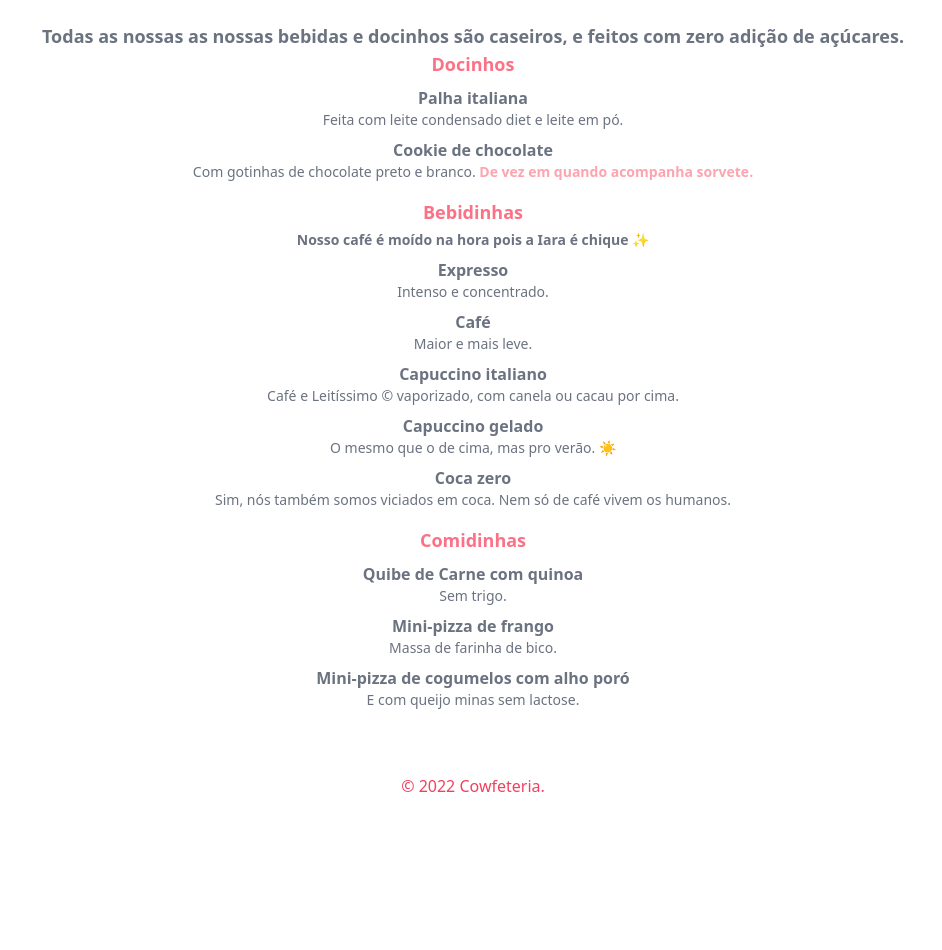
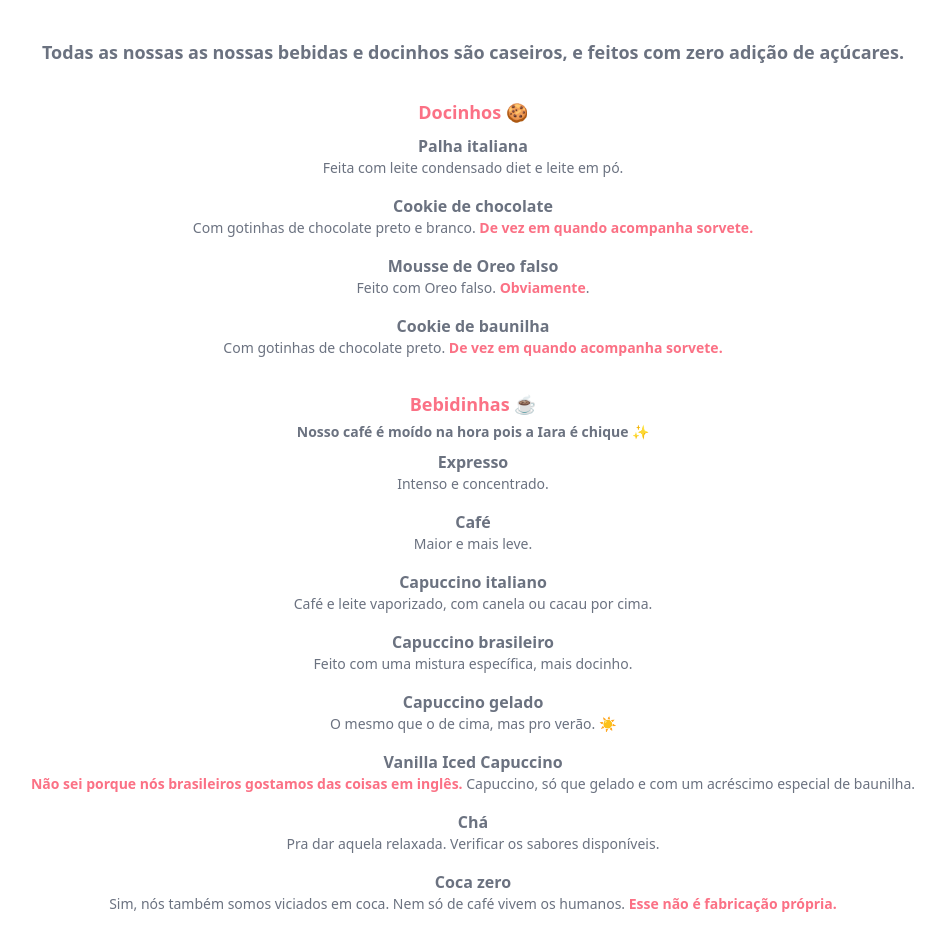
Before and after one commit to lucasheriques/cowfeteria, a Next.js app: page / in a window 1280 px wide. Shown: the part 480-1430 px from the top of the page, without its empty margins (167-1109 px from the left). Before the commit the page ends 1342 px from the top, so only its background shows below. Built offline with nearby package versions, Linux system fonts and the light colour scheme.

Commit message:
Updates to the menu and margins

```diff
--- a/pages/index.tsx
+++ b/pages/index.tsx
@@ -15,49 +15,65 @@ const Home: NextPage = () => {
         <link rel="icon" href="/cow.svg" />
       </Head>
 
-      <main className="relative max-w-7xl mx-auto py-16 px-4 sm:px-6 lg:px-8 text-center bg-white">
-        <div className="lg:mb-8 mb-4">
-          <h1 className="text-rose-300 block text-4xl text-center leading-8 my-4 font-bold mb-4">
+      <main className="relative max-w-7xl mx-auto px-4 sm:px-6 lg:px-8 text-center bg-white my-16 sm:space-y-8 space-y-4">
+        <div>
+          <h1 className="text-rose-400 block text-4xl text-center leading-8 font-bold mb-4">
             Bem vindo a Cowfeteria!
           </h1>
-          <h2 className="text-purple-300 text-3xl font-semibold">
+          <h2 className="text-purple-400 text-3xl font-semibold">
             Sua cafeteria com um tema de vaquinhas.
           </h2>
         </div>
 
-        <div className="relative text-base mx-auto max-w-prose">
-          <div className="aspect-w-12 aspect-h-7 lg:aspect-none">
+        <div>
           <Image src="/cow.svg" alt="Cowfeteria" width={300} height={300} />
         </div>
+
+        <div className="text-base max-w-prose mx-auto lg:max-w-none">
+          <p className="text-lg text-gray-500 font-semibold">
+            Todas as nossas as nossas bebidas e docinhos são caseiros, e feitos
+            com zero adição de açúcares.
+          </p>
         </div>
 
-        <div className="lg:mt-0">
-          <div className="text-base max-w-prose mx-auto lg:max-w-none">
-            <p className="text-lg text-gray-500 font-semibold">
-              Todas as nossas as nossas bebidas e docinhos são caseiros, e
-              feitos com zero adição de açúcares.
-            </p>
-          </div>
-        </div>
-
-        <div className="mt-8 lg:mt-0">
-          <div className="text-base max-w-prose mx-auto lg:max-w-none text-gray-500 space-y-4">
+        <div className="text-base max-w-prose mx-auto lg:max-w-none text-gray-500 space-y-8 sm:space-y-8">
           <div>
-              <h3 className="font-bold mb-2 text-lg text-rose-400">Docinhos</h3>
-              <ul className="space-y-2">
+            <h3 className="font-bold mb-2 text-lg text-rose-400">
+              Docinhos 🍪
+            </h3>
+            <ul className="space-y-4">
               <li>
-                  <span className="font-semibold block">Palha italiana</span>
+                <span className="font-semibold block ">Palha italiana</span>
                 <p className="text-sm">
                   Feita com leite condensado diet e leite em pó.
                 </p>
               </li>
               <li>
+                <span className="font-semibold block">Cookie de chocolate</span>
+                <p className="text-sm">
+                  Com gotinhas de chocolate preto e branco.{" "}
+                  <span className="text-rose-400 font-semibold">
+                    De vez em quando acompanha sorvete.
+                  </span>
+                </p>
+              </li>
+              <li>
                 <span className="font-semibold block">
-                    Cookie de chocolate
+                  Mousse de Oreo falso
                 </span>
                 <p className="text-sm">
-                    Com gotinhas de chocolate preto e branco.{" "}
-                    <span className="text-rose-300 font-semibold">
+                  Feito com Oreo falso.{" "}
+                  <span className="text-rose-400 font-semibold">
+                    Obviamente
+                  </span>
+                  .
+                </p>
+              </li>
+              <li>
+                <span className="font-semibold block">Cookie de baunilha</span>
+                <p className="text-sm">
+                  Com gotinhas de chocolate preto.{" "}
+                  <span className="text-rose-400 font-semibold">
                     De vez em quando acompanha sorvete.
                   </span>
                 </p>
@@ -67,12 +83,12 @@ const Home: NextPage = () => {
 
           <div>
             <h3 className="font-bold mb-1 text-lg text-rose-400">
-                Bebidinhas
+              Bebidinhas ☕️
             </h3>
             <p className="text-sm font-semibold mb-2">
               Nosso café é moído na hora pois a Iara é chique ✨
             </p>
-              <ul className="space-y-2">
+            <ul className="space-y-4">
               <li>
                 <span className="font-semibold block">Expresso</span>
                 <p className="text-sm">Intenso e concentrado.</p>
@@ -82,15 +98,19 @@ const Home: NextPage = () => {
                 <p className="text-sm">Maior e mais leve.</p>
               </li>
               <li>
+                <span className="font-semibold block">Capuccino italiano</span>
+                <p className="text-sm">
+                  Café e leite vaporizado, com canela ou cacau por cima.
+                </p>
+              </li>
+              <li>
                 <span className="font-semibold block">
-                    Capuccino italiano
+                  Capuccino brasileiro
                 </span>
                 <p className="text-sm">
-                    Café e Leitíssimo © vaporizado, com canela ou cacau por
-                    cima.
+                  Feito com uma mistura específica, mais docinho.
                 </p>
               </li>
-
               <li>
                 <span className="font-semibold block">Capuccino gelado</span>
                 <p className="text-sm">
@@ -98,10 +118,32 @@ const Home: NextPage = () => {
                 </p>
               </li>
               <li>
+                <span className="font-semibold block">
+                  Vanilla Iced Capuccino
+                </span>
+                <p className="text-sm">
+                  <span className="text-rose-400 font-semibold">
+                    Não sei porque nós brasileiros gostamos das coisas em
+                    inglês.
+                  </span>{" "}
+                  Capuccino, só que gelado e com um acréscimo especial de
+                  baunilha.
+                </p>
+              </li>
+              <li>
+                <span className="font-semibold block">Chá</span>
+                <p className="text-sm">
+                  Pra dar aquela relaxada. Verificar os sabores disponíveis.
+                </p>
+              </li>
+              <li>
                 <span className="font-semibold block">Coca zero</span>
                 <p className="text-sm">
                   Sim, nós também somos viciados em coca. Nem só de café vivem
-                    os humanos.
+                  os humanos.{" "}
+                  <span className="text-rose-400 font-semibold">
+                    Esse não é fabricação própria.
+                  </span>
                 </p>
               </li>
             </ul>
@@ -109,9 +151,9 @@ const Home: NextPage = () => {
 
           <div>
             <h3 className="font-bold mb-2 text-lg text-rose-400">
-                Comidinhas
+              Comidinhas 🍽
             </h3>
-              <ul className="space-y-2">
+            <ul className="space-y-4">
               <li>
                 <span className="font-semibold block">
                   Quibe de Carne com quinoa
@@ -133,8 +175,7 @@ const Home: NextPage = () => {
             </ul>
           </div>
         </div>
-        </div>
-        <footer className="mt-16 text-rose-500">© 2022 Cowfeteria.</footer>
+        <footer className="text-rose-500 pt-4">© 2022 Cowfeteria.</footer>
       </main>
     </div>
   );
```
Also changed, not shown: public/qrcode.png (added). Lines whose indentation alone changed are shown as unchanged.
